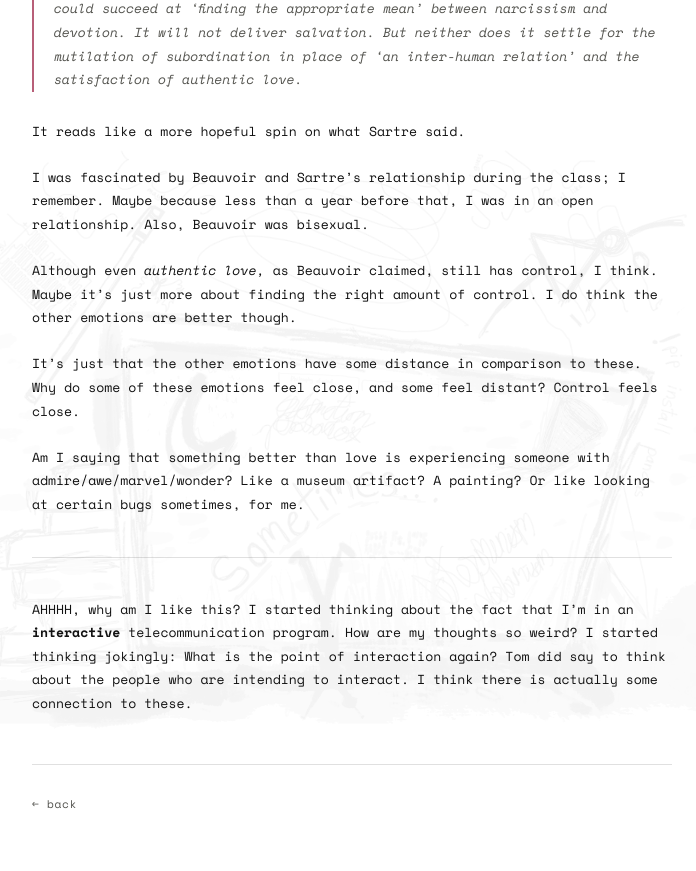
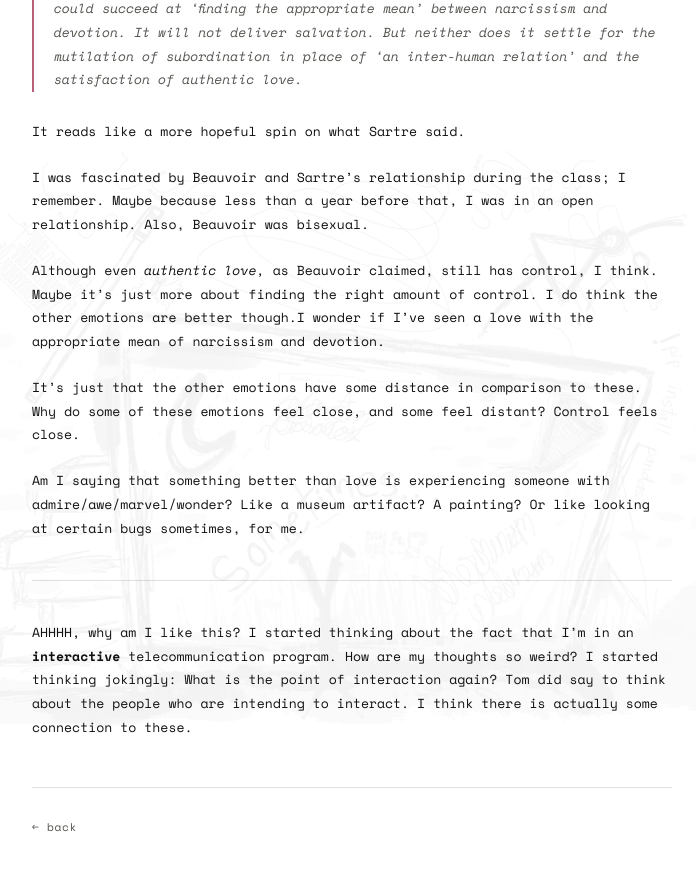
Before and after one commit to shlokamohanty/i-write-sometimes, a Jekyll site: the page built from _posts/2026-09-11-control-room.md, in a window 1280 px wide and 900 px high, scrolled down 2477 px. Shown: the top 871 px of the window, without its empty margins (288-984 px from the left). Built offline with Jekyll 4.4.1, drawn with Linux system fonts in a browser that asks for light colours; some web fonts are replaced.

Commit message:
Update 2026-09-11-control-room.md

```diff
--- a/_posts/2026-09-11-control-room.md
+++ b/_posts/2026-09-11-control-room.md
@@ -52,7 +52,7 @@ It reads like a more hopeful spin on what Sartre said.
 
 I was fascinated by Beauvoir and Sartre's relationship during the class; I remember. Maybe because less than a year before that, I was in an open relationship. Also, Beauvoir was bisexual.
 
-Although even *authentic love,* as Beauvoir claimed, still has control, I think. Maybe it's just more about finding the right amount of control. I do think the other emotions are better though.
+Although even *authentic love,* as Beauvoir claimed, still has control, I think. Maybe it's just more about finding the right amount of control. I do think the other emotions are better though.I wonder if I've seen a love with the appropriate mean of narcissism and devotion.
 
 It's just that the other emotions have some distance in comparison to these. Why do some of these emotions feel close, and some feel distant? Control feels close.
 
```
